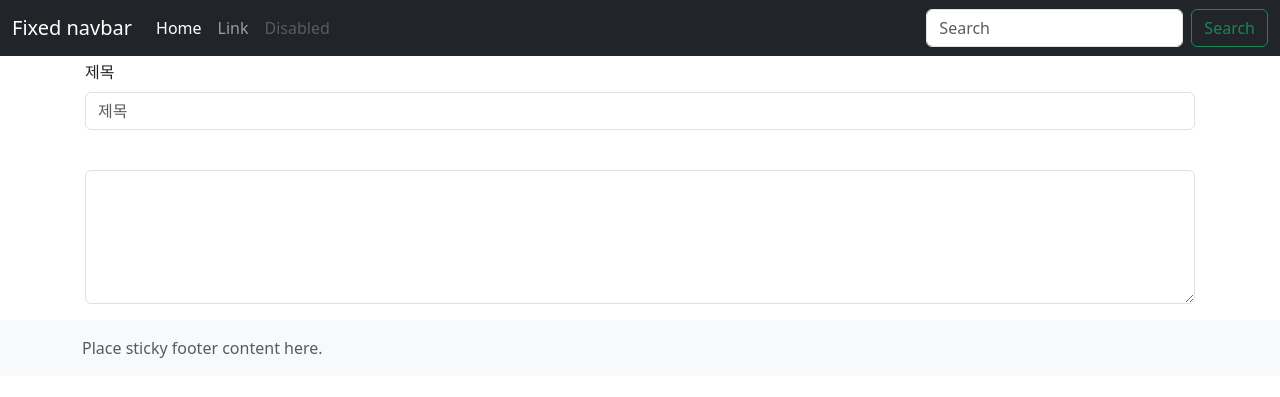
After one commit to Betweak-Lectures/skku4-django-basic, a Django app: template mydjango_board/board/templates/board/write.html in a window 1280 px wide. The commit adds this page. Shown: the top 397 px of the page. Run offline with Django 4.2, Linux system fonts and the light colour scheme; the template is opened without the code that fills it, so the values that code supplies are empty; some libraries are stand-ins or nearby versions.

Commit message:
board write

```diff
--- a/mydjango_board/board/templates/board/index.html
+++ b/mydjango_board/board/templates/board/index.html
@@ -10,7 +10,9 @@
               <div class="fw-bold">{{ board.title }}</div>
               {{board.content}}
             </div>
-            <span class="badge bg-primary rounded-pill">14</span>
+            <span class="badge bg-primary rounded-pill">
+              {{board.comment_set.all|length}}
+            </span>
           </li>
         </a>
       {% endfor %}
--- /dev/null
+++ b/mydjango_board/board/templates/board/write.html
@@ -0,0 +1,15 @@
+{% extends "./base.html" %}
+{% block main %}
+  <div class="container">
+    <div class="mb-3">
+      <label for="title" class="form-label">
+        제목
+      </label>
+      <input type="text" class="form-control" id="title" placeholder="제목">
+    </div>
+    <div class="mb-3">
+      <label for="content" class="form-label"></label>
+      <textarea class="form-control" id="content" rows="5"></textarea>
+    </div>
+  </div>
+{% endblock %}
--- a/mydjango_board/board/urls.py
+++ b/mydjango_board/board/urls.py
@@ -4,7 +4,8 @@ from . import views
 
 urlpatterns = [
     path('', views.index, name="index"),
-    path('<int:board_id>', views.board_detail, name="detail"),
+    path('<int:board_id>/', views.board_detail, name="detail"),
+    path('write/', views.board_write, name="write"),
 
     #     path('', views.board_list, name='index'),
     #     path('<int:board_id>/',
```
Also changed, not shown: mydjango_board/board/views.py (+9 -1 lines).
